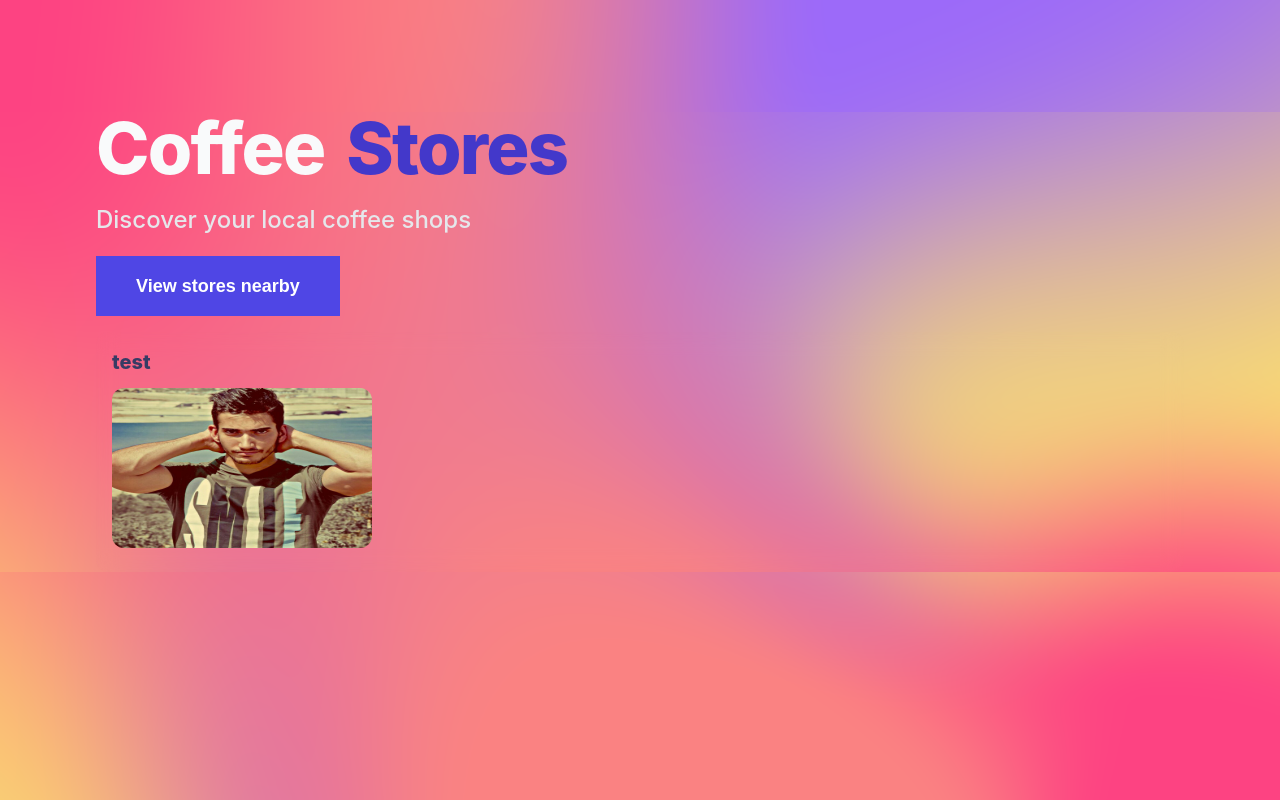
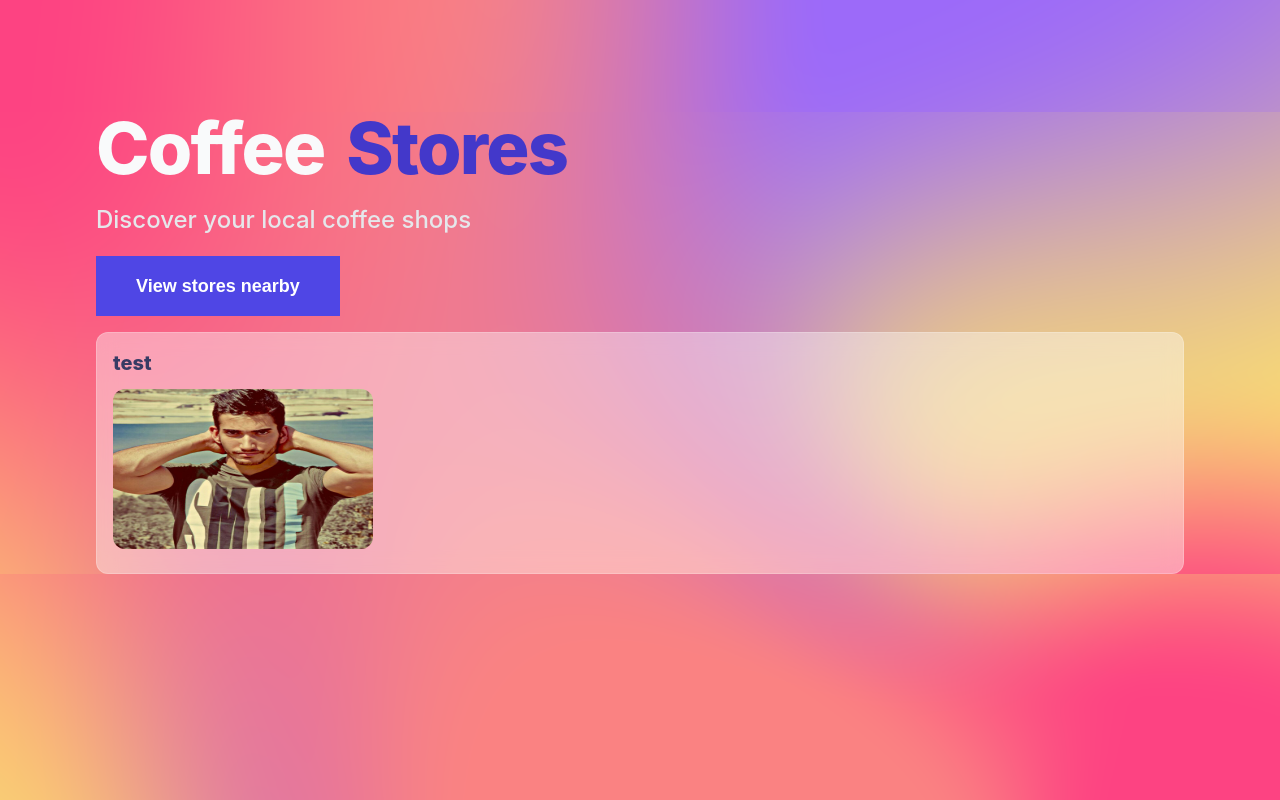
Before and after one commit to mahyarErshad/First-next.js-app, a Next.js app: page / in a window 1280 px wide. Built offline with nearby package versions, Linux system fonts and the light colour scheme; a web font is replaced by a local one.

Commit message:
Added glass style

```diff
--- a/components/Card.js
+++ b/components/Card.js
@@ -1,13 +1,14 @@
 import Image from "next/image";
 import Link from "next/link";
 import styles from "../styles/Card.module.css";
+import cls from "classnames";
 
 function Card(props) {
   return (
     <>
       <Link href={props.link}>
         <a className={styles.cardLink}>
-          <div className={styles.container}>
+          <div className={cls("glass", styles.container)}>
             <div className={styles.cardHeaderWrapper}>
               <h2 className={styles.cardHeader}>{props.title}</h2>
             </div>
```
